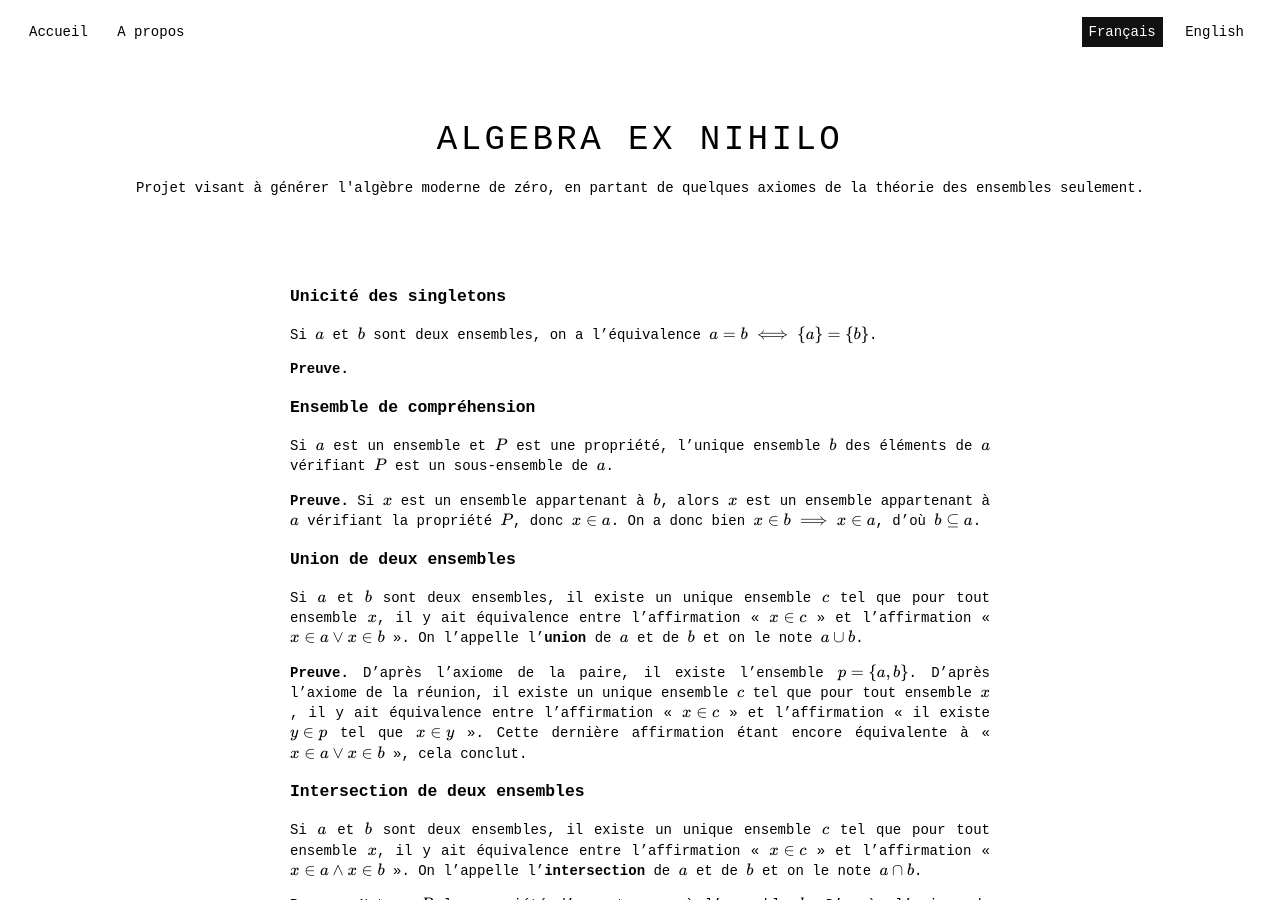
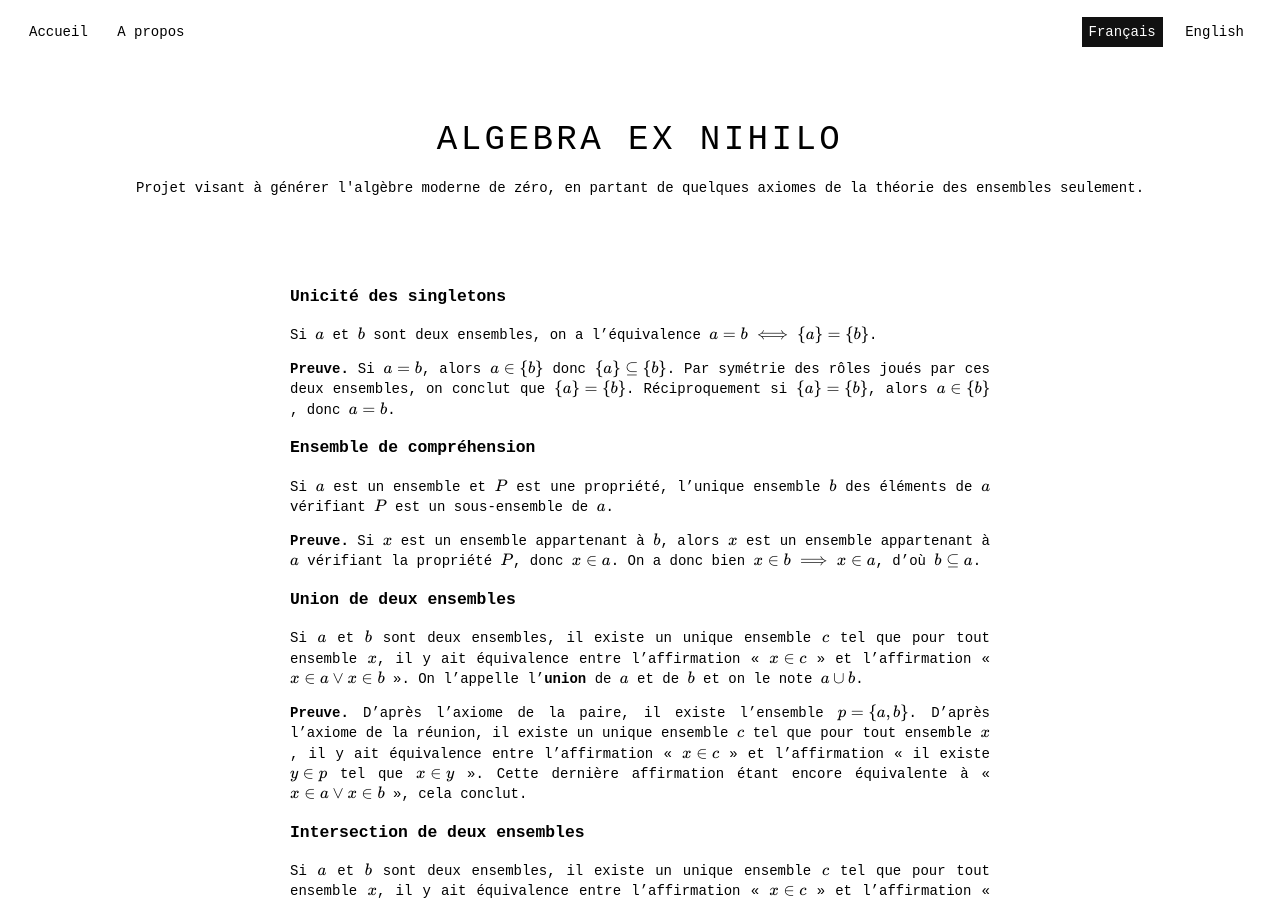
Before and after one commit to Thrallherd/AlgebraExNihilo, a Jekyll site: the page built from set_res1.md, in a window 1280 px wide and 900 px high. Built offline with Jekyll 4.4.1, drawn with Linux system fonts in a browser that asks for light colours; formulas are drawn with MathJax 3.

Commit message:
Update set_res1.md

```diff
--- a/set_res1.md
+++ b/set_res1.md
@@ -10,7 +10,7 @@ handle: /set_res1
 ### Unicité des singletons
 Si $$a$$ et $$b$$ sont deux ensembles, on a l'équivalence $$a = b \iff \{ a \} = \{ b \}$$.
 
-**Preuve.**
+**Preuve.** Si $$a = b$$, alors $$a \in \{ b \}$$ donc $$ \{ a \} \subseteq \{ b \}$$. Par symétrie des rôles joués par ces deux ensembles, on conclut que $$\{ a \} = \{ b \}$$. Réciproquement si $$\{ a \} = \{ b \}$$, alors $$a \in \{ b \}$$, donc $$a = b$$.
 
 ### Ensemble de compréhension
 Si $$a$$ est un ensemble et $$P$$ est une propriété, l'unique ensemble $$b$$ des éléments de $$a$$ vérifiant $$P$$ est un sous-ensemble de $$a$$.
```
